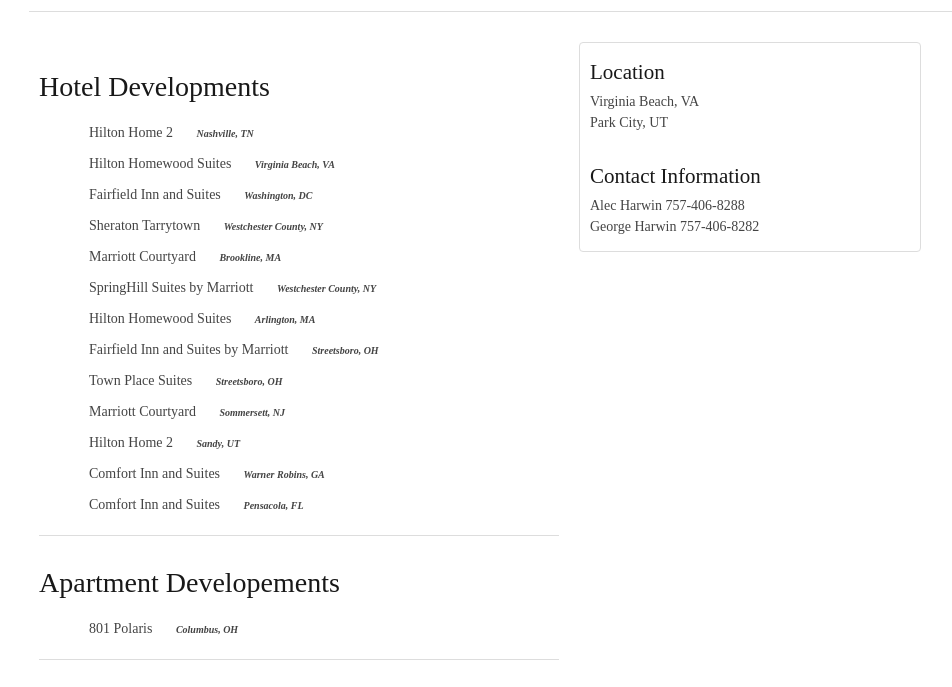
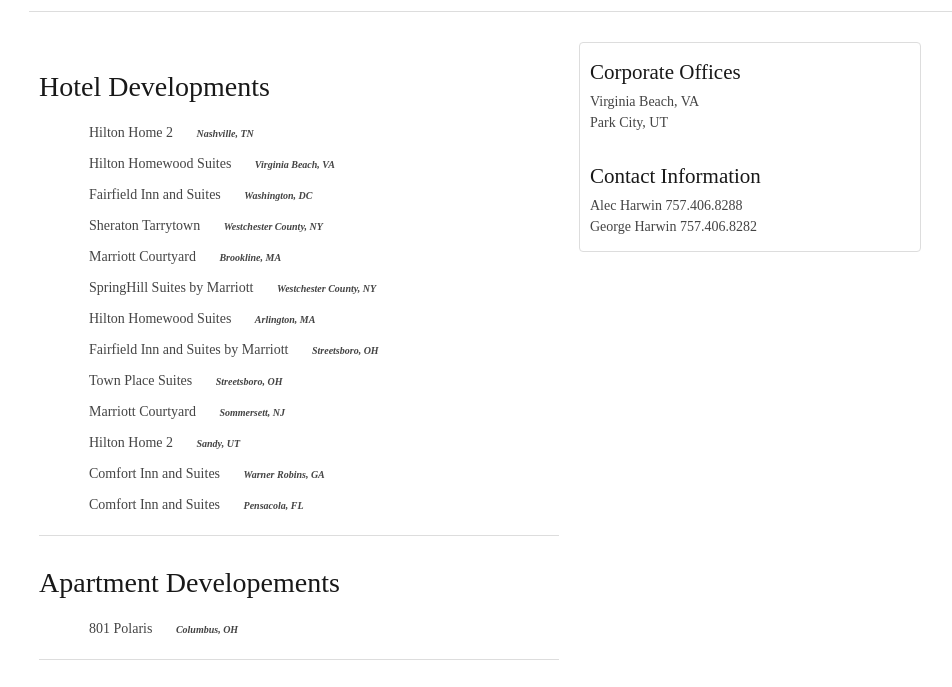
Before and after one commit to taylorharwin/sojourn_lodging, a website: page index.html in a window 1280 px wide. Shown: the part 92-779 px from the top of the page, without its empty margins (141-1093 px from the left). Drawn offline with Linux system fonts and the light colour scheme; a web font is replaced by a local one.

Commit message:
content edits

```diff
--- a/index.html
+++ b/index.html
@@ -103,15 +103,15 @@
 
                 <div class="cardtext">
                     <section>
-                        <h4>Location</h4>
+                        <h4>Corporate Offices</h4>
                         <div class='location'>Virginia Beach, VA</div>
                         <div class='location'>Park City, UT</div>
                     </section>
                     <section>
                         <h4>Contact Information</h4>
-                        <div class='name'>Alec Harwin <span>757-406-8288</span>
+                        <div class='name'>Alec Harwin <span>757.406.8288</span>
                         </div>
-                        <div class='name'>George Harwin <span>757-406-8282</span>
+                        <div class='name'>George Harwin <span>757.406.8282</span>
                         </div>
                     </section>
                 </div>
```
